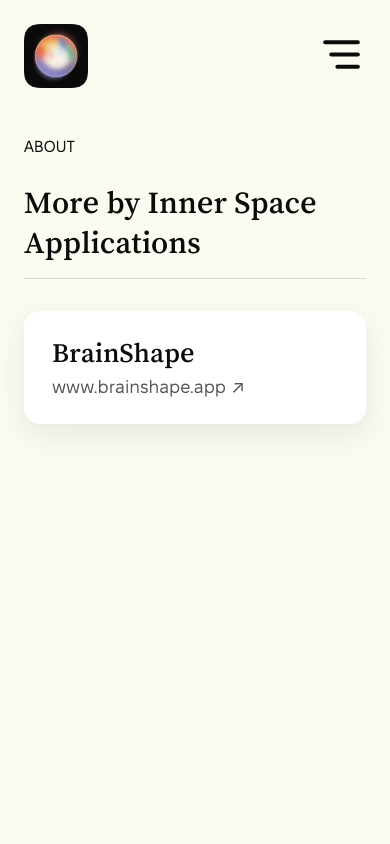
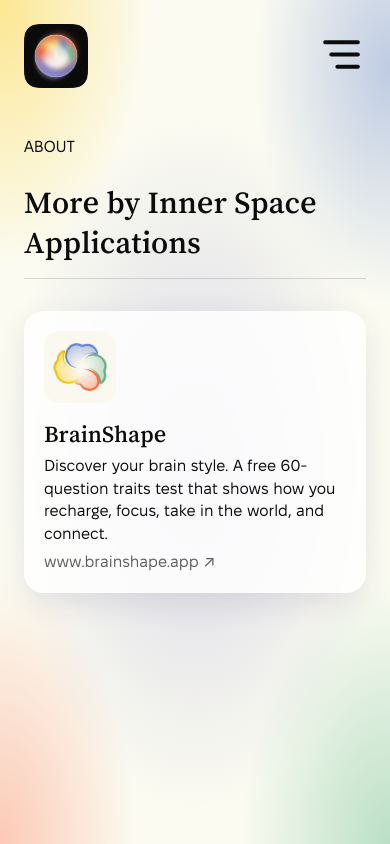
Before and after one commit to InnerSpaceApplications/InnerSpaceWellness-site, a plain HTML site: page about/index.html in a window 390 px wide. Drawn offline with Linux system fonts and the light colour scheme.

Commit message:
Domain-color gradient on Library and About; BrainShape card
- Library and About pages get a soft gradient built from the six
  domain colors (yellow, blue, green, coral, lavender)
- BrainShape link now shows its logo and a short description

Co-Authored-By: Claude Opus 5.5 <noreply@anthropic.com>
Claude-Session: https://claude.ai/code/session_01TGaaoPvzt2jv4Y9j5pbsH9

```diff
--- a/about/index.html
+++ b/about/index.html
@@ -35,8 +35,12 @@
     <section class="library-section" aria-labelledby="more-heading">
       <h1 class="h3 library-section-title" id="more-heading">More by Inner Space Applications</h1>
       <a class="app-link" href="https://www.brainshape.app" target="_blank" rel="noopener">
-        <span class="app-link-name">BrainShape</span>
-        <span class="app-link-url">www.brainshape.app <span aria-hidden="true">↗</span></span>
+        <img class="app-link-icon" src="/assets/img/brainshape-icon.webp" width="96" height="96" alt="BrainShape logo">
+        <span class="app-link-body">
+          <span class="app-link-name">BrainShape</span>
+          <span class="app-link-desc">Discover your brain style. A free 60-question traits test that shows how you recharge, focus, take in the world, and connect.</span>
+          <span class="app-link-url">www.brainshape.app <span aria-hidden="true">↗</span></span>
+        </span>
       </a>
     </section>
   </div>
--- a/assets/css/site.css
+++ b/assets/css/site.css
@@ -208,7 +208,6 @@ h1, h2, h3, p { margin: 0; font-weight: 400; }
 .legal ul { padding-left: 1.2em; }
 
 /* ---------- Library page ---------- */
-.library-page { background: var(--cream); }
 .library { padding: 72px 0 120px; }
 .library-intro { max-width: 760px; }
 .library-intro .eyebrow { font-size: 20px; text-transform: uppercase; }
@@ -227,18 +226,31 @@ h1, h2, h3, p { margin: 0; font-weight: 400; }
 .nav a[aria-current="page"] { text-decoration: underline; text-underline-offset: 6px; text-decoration-thickness: 2px; }
 
 /* ---------- About page ---------- */
-.about-page { background: var(--cream); }
+/* Library + About: soft wash of the six domain colors */
+.library-page, .about-page {
+  min-height: 100vh;
+  background:
+    radial-gradient(55% 45% at 0% 0%, rgba(254, 214, 68, .55), transparent 70%),
+    radial-gradient(50% 40% at 100% 8%, rgba(130, 156, 212, .50), transparent 70%),
+    radial-gradient(55% 45% at 100% 100%, rgba(133, 200, 163, .55), transparent 70%),
+    radial-gradient(50% 45% at 0% 100%, rgba(251, 142, 109, .45), transparent 70%),
+    radial-gradient(65% 55% at 50% 55%, rgba(165, 162, 214, .40), transparent 75%),
+    var(--cream);
+}
 .about .eyebrow { font-size: 20px; text-transform: uppercase; }
 .about .library-section { margin-top: 24px; }
 .app-link {
-  display: inline-flex; flex-direction: column; gap: 4px; margin-top: 32px;
-  padding: 24px 28px; min-width: 320px; border-radius: 16px; text-decoration: none;
-  background: #fff; box-shadow: 0 10px 30px rgba(60, 50, 90, .10);
+  display: flex; align-items: center; gap: 24px; margin-top: 32px; max-width: 640px;
+  padding: 24px; border-radius: 20px; text-decoration: none;
+  background: rgba(255, 255, 255, .85); box-shadow: 0 10px 30px rgba(60, 50, 90, .10);
   transition: transform .15s ease, box-shadow .15s ease;
 }
 .app-link:hover, .app-link:focus-visible { transform: translateY(-2px); box-shadow: 0 14px 36px rgba(60, 50, 90, .16); }
+.app-link-icon { width: 96px; height: 96px; flex: none; border-radius: 22px; }
+.app-link-body { display: flex; flex-direction: column; gap: 6px; }
 .app-link-name { font-family: var(--serif); font-size: 28px; line-height: 1.25; }
-.app-link-url { font-size: 18px; opacity: .7; }
+.app-link-desc { font-size: 18px; line-height: 1.4; }
+.app-link-url { font-size: 16px; opacity: .65; }
 
 /* ---------- Subscribe page ---------- */
 .subscribe { display: flex; min-height: 100vh; background: linear-gradient(180deg, #a6a3d8, #969cd2); }
@@ -370,7 +382,10 @@ h1, h2, h3, p { margin: 0; font-weight: 400; }
 
   .subscribe { flex-direction: column; }
   .library-intro .eyebrow, .about .eyebrow { font-size: 16px; }
-  .app-link { display: flex; min-width: 0; }
+  .app-link { flex-direction: column; align-items: flex-start; gap: 16px; padding: 20px; }
+  .app-link-icon { width: 72px; height: 72px; border-radius: 16px; }
+  .app-link-name { font-size: 24px; }
+  .app-link-desc { font-size: 16px; }
   .library-section { margin-top: 40px; }
   .library-grid { grid-template-columns: 1fr; gap: 40px; margin-top: 24px; }
   .library-title { font-size: 22px; }
```
Also changed, not shown: assets/img/brainshape-icon.webp (added).
